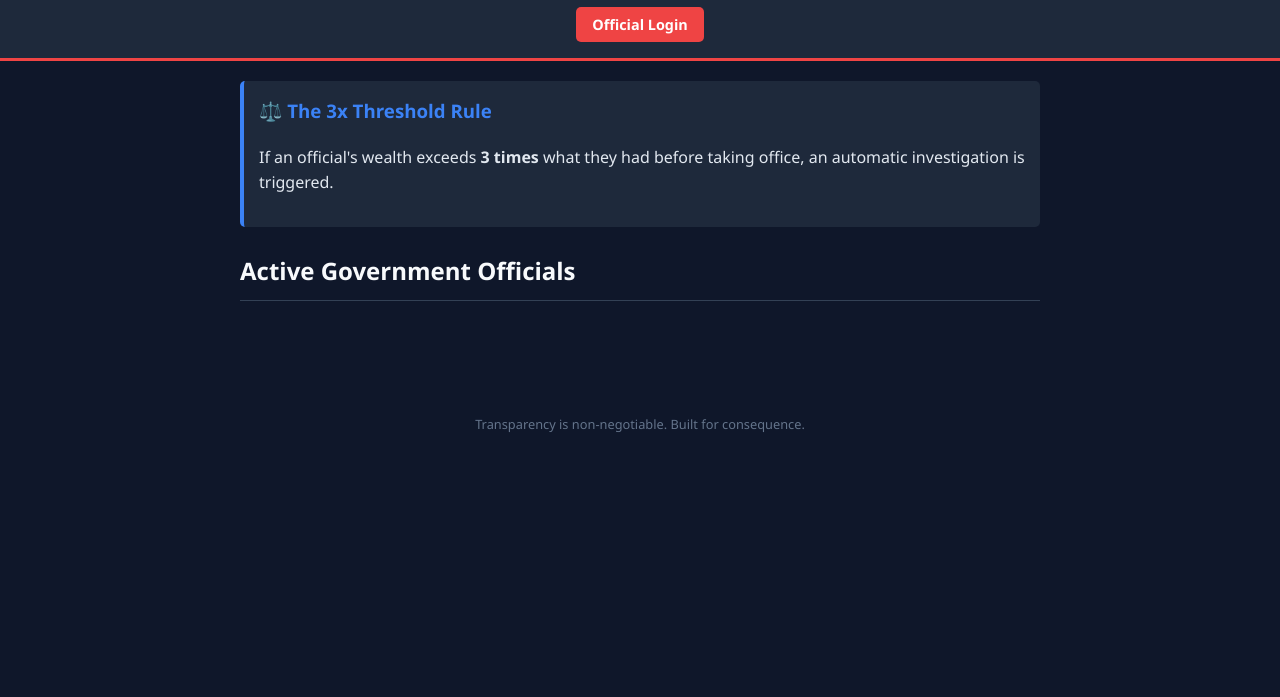
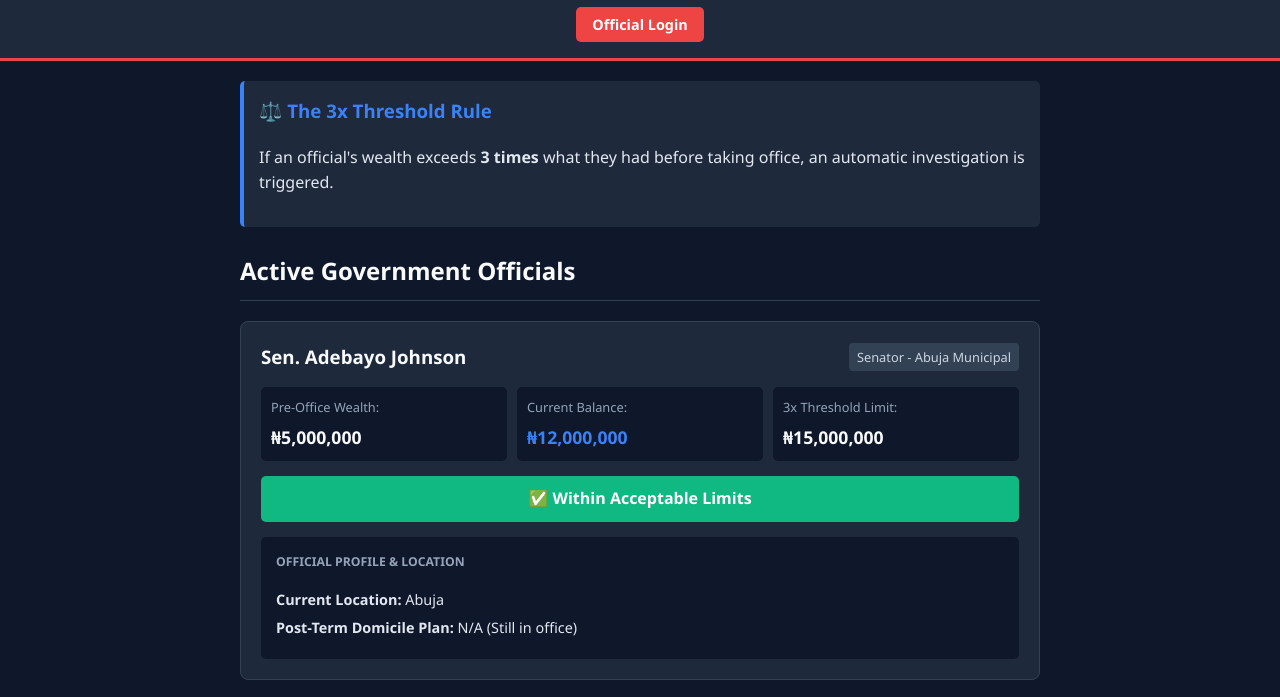
Before and after one commit to royal30061/four-locks-tracker, a plain HTML site: page index.html in a window 1280 px wide. Shown: the part 89-786 px from the top of the page. Drawn offline with Linux system fonts and the light colour scheme.

Commit message:
Fixed login credentials and added MIN004

```diff
--- a/script.js
+++ b/script.js
@@ -6,8 +6,8 @@ const officialsDB = [
         name: "Sen. Adebayo Johnson",
         position: "Senator",
         constituency: "Abuja Municipal",
-        preOfficeWealth: 5000000, // 5 Million Naira before office
-        currentBalance: 12000000, // 12 Million now (Safe, threshold is 15M)
+        preOfficeWealth: 5000000,
+        currentBalance: 12000000,
         monthlySalary: 1050000,
         currentLocation: "Abuja",
         postTermLocation: "N/A (Still in office)"
@@ -18,8 +18,8 @@ const officialsDB = [
         name: "Gov. Chinedu Okafor",
         position: "Governor",
         constituency: "Enugu State",
-        preOfficeWealth: 10000000, // 10 Million before office
-        currentBalance: 45000000, // 45 Million now (ALARM! Threshold is 30M)
+        preOfficeWealth: 10000000,
+        currentBalance: 45000000,
         monthlySalary: 2500000,
         currentLocation: "Enugu",
         postTermLocation: "N/A (Still in office)"
@@ -30,12 +30,12 @@ const officialsDB = [
         name: "Rep. Fatima Bello",
         position: "House of Reps",
         constituency: "Kano North",
-        preOfficeWealth: 2000000, // 2 Million before office
-        currentBalance: 15000000, // 15 Million now (ALARM! Threshold is 6M)
+        preOfficeWealth: 2000000,
+        currentBalance: 15000000,
         monthlySalary: 850000,
         currentLocation: "Kano",
         postTermLocation: "N/A (Still in office)"
-    }
+    },
     {
         id: "MIN004",
         password: "transparency2026",
@@ -43,11 +43,11 @@ const officialsDB = [
         position: "Minister of Health",
         constituency: "Kaduna Central",
         preOfficeWealth: 8000000,
-    currentBalance: 28000000,  // This will trigger ALARM (3x of 8M = 24M)
+        currentBalance: 28000000,
         monthlySalary: 1800000,
         currentLocation: "Abuja",
         postTermLocation: "Kaduna"
-    },
+    }
 ];
 
 // Function to format numbers as currency (Naira)
@@ -58,15 +58,13 @@ function formatMoney(amount) {
 // Function to render the public dashboard
 function loadPublicDashboard() {
     const listContainer = document.getElementById('officials-list');
-    if (!listContainer) return; // Stop if we are not on the homepage
+    if (!listContainer) return;
 
-    listContainer.innerHTML = ''; // Clear existing
+    listContainer.innerHTML = '';
 
     officialsDB.forEach(official => {
         const threshold = official.preOfficeWealth * 3;
         const isBreached = official.currentBalance > threshold;
-
-        // Calculate how much they exceeded by
         const excess = isBreached ? official.currentBalance - threshold : 0;
 
         const card = document.createElement('div');
@@ -95,7 +93,7 @@ function loadPublicDashboard() {
 
             ${isBreached ? `
                 <div class="alarm-box">
-                    🚨 THRESHOLD BREACHED! Automatic Investigation Triggered.
+                     THRESHOLD BREACHED! Automatic Investigation Triggered.
                     <br><small>Excess wealth: ${formatMoney(excess)}</small>
                 </div>
             ` : `
@@ -131,7 +129,6 @@ function handleLogin() {
     const official = officialsDB.find(o => o.id === id && o.password === pass);
 
     if (official) {
-        // Login successful
         loginForm.style.display = 'none';
         dashboard.style.display = 'block';
 
@@ -146,7 +143,7 @@ function handleLogin() {
         const alertBox = document.getElementById('dashAlert');
         if (official.currentBalance > threshold) {
             alertBox.style.display = 'block';
-            alertBox.innerHTML = `🚨 CRITICAL ALERT: Your account has exceeded the 3x threshold by ${formatMoney(official.currentBalance - threshold)}. An automatic investigation has been flagged to the public.`;
+            alertBox.innerHTML = ` CRITICAL ALERT: Your account has exceeded the 3x threshold by ${formatMoney(official.currentBalance - threshold)}. An automatic investigation has been flagged to the public.`;
         } else {
             alertBox.style.display = 'none';
         }
@@ -156,5 +153,4 @@ function handleLogin() {
     }
 }
 
-// Load dashboard if on homepage
 document.addEventListener('DOMContentLoaded', loadPublicDashboard);
```
Also changed, not shown: official-login.html (+5 -4 lines). Lines whose indentation alone changed are shown as unchanged.
